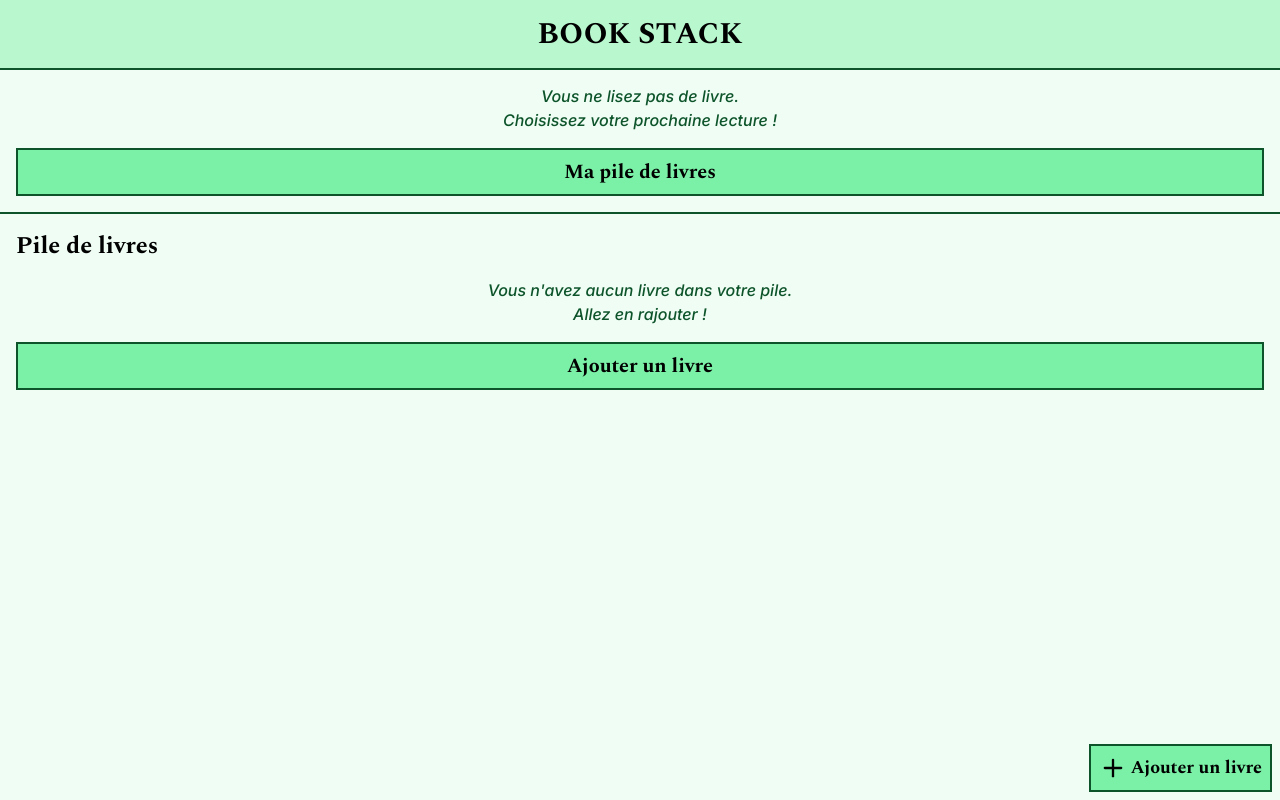
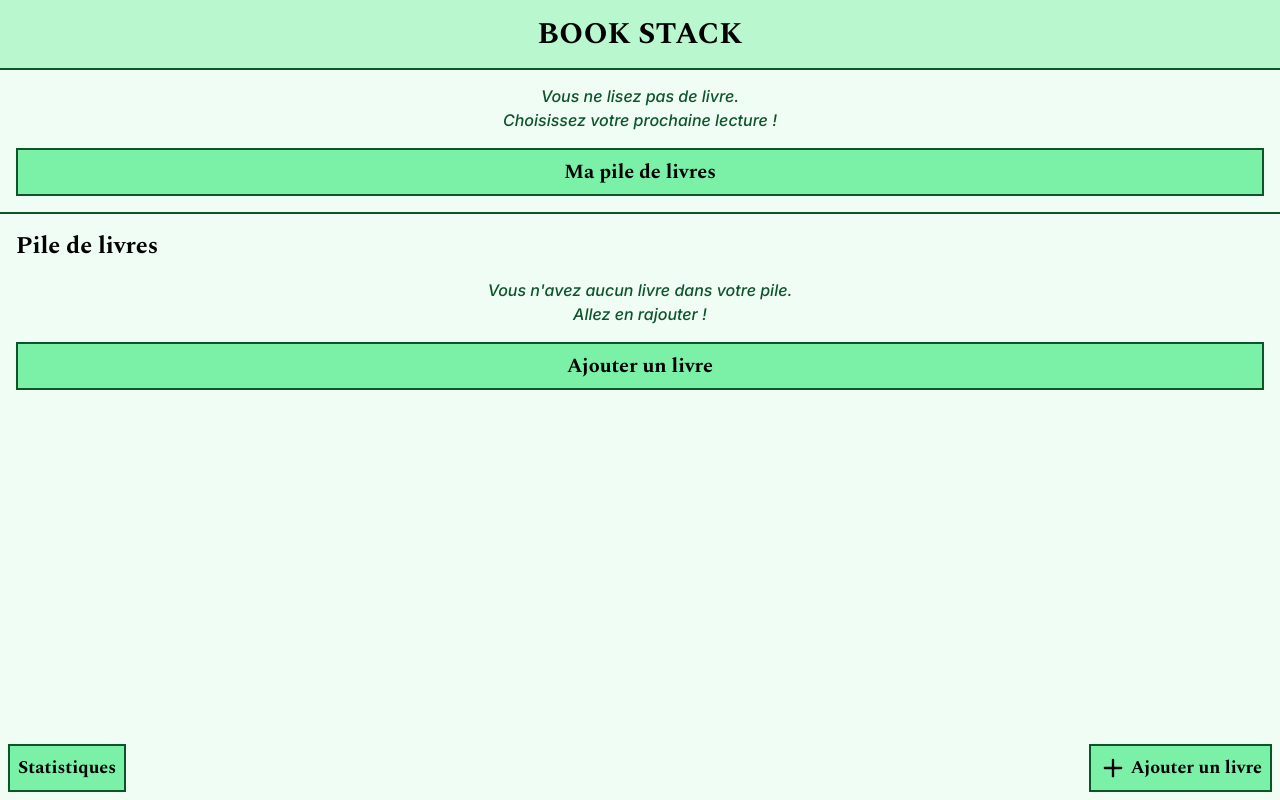
Before and after one commit to Natouche68/book-stack, a SvelteKit app: page / in a window 1280 px wide. Built offline with nearby package versions, Linux system fonts and the light colour scheme.

Commit message:
Add a link to the stats page

```diff
--- a/src/routes/+page.svelte
+++ b/src/routes/+page.svelte
@@ -68,4 +68,11 @@
 	</a>
 {/if}
 
+<a
+	href="/stats"
+	class="fixed bottom-2 left-2 block p-2 text-center text-lg font-serif font-bold bg-green-300 border-2 border-green-900"
+>
+	Statistiques
+</a>
+
 <AddBookLink />
```
